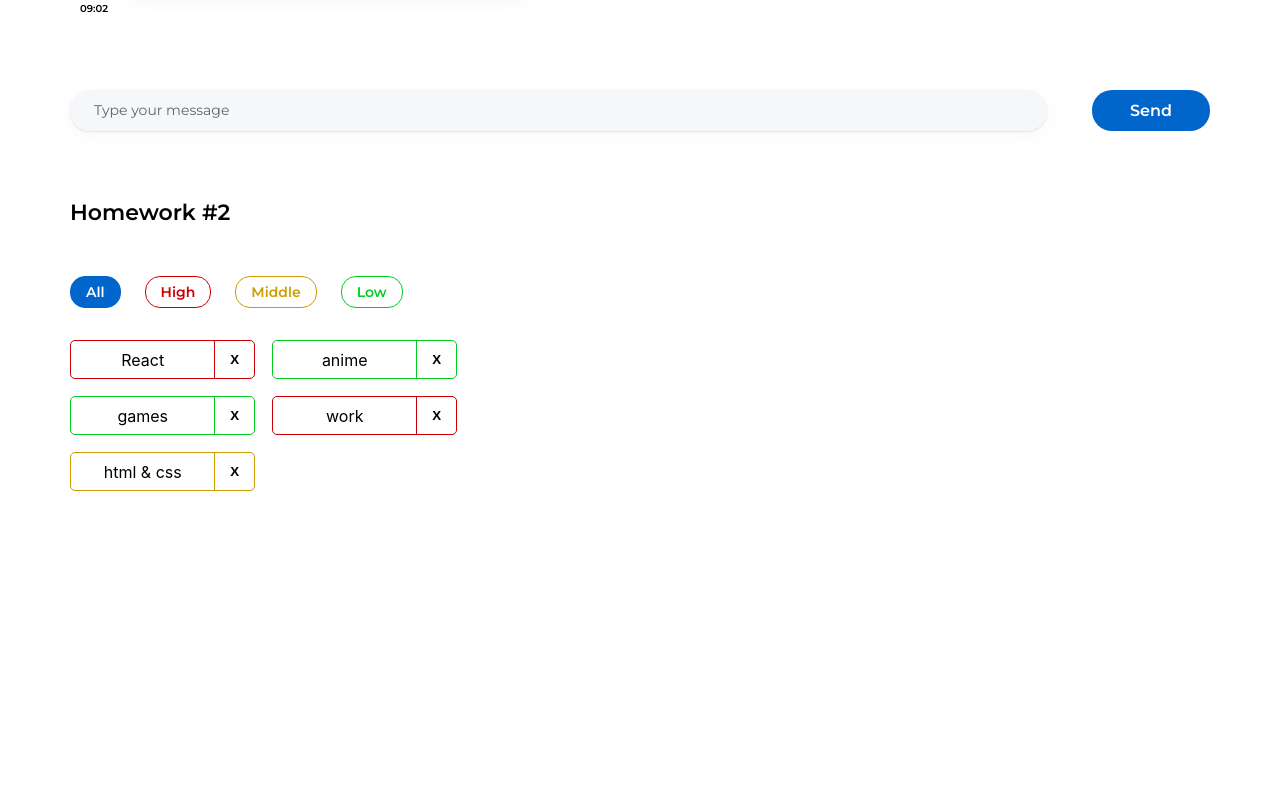
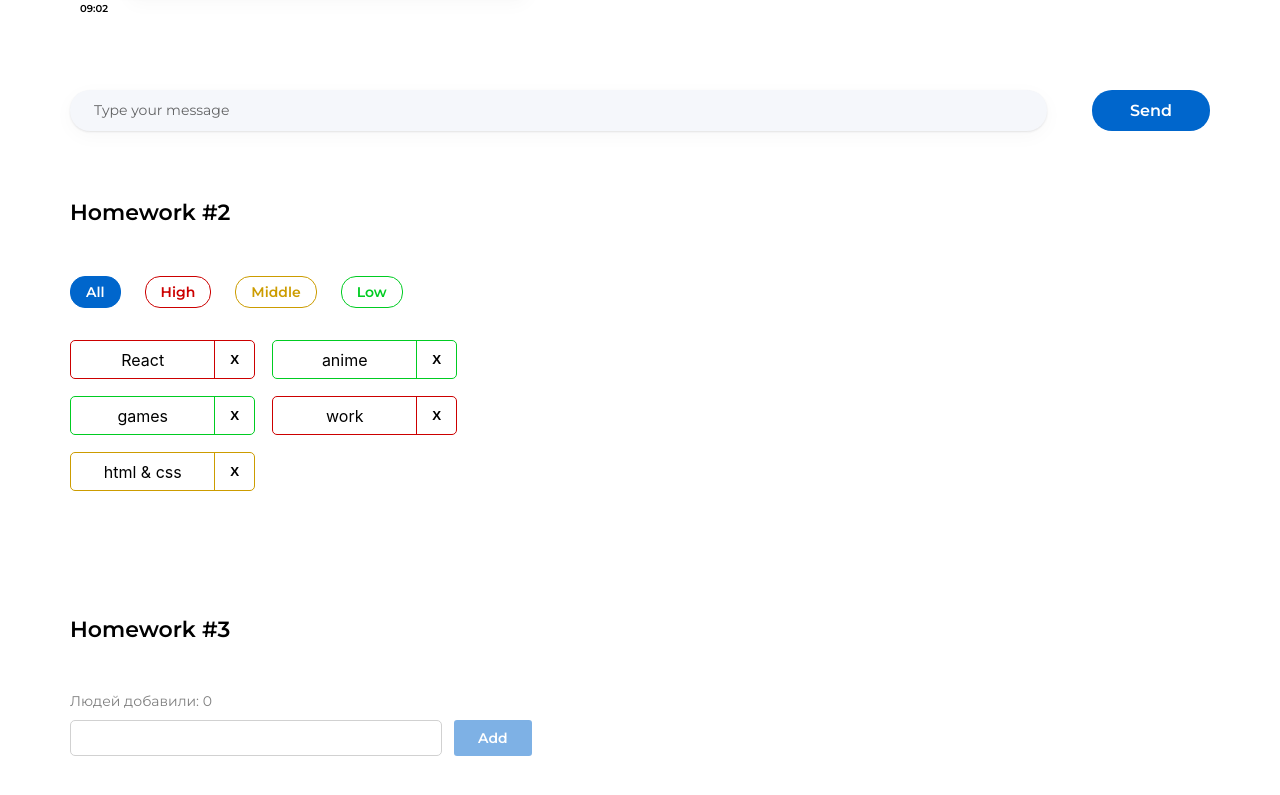
Before and after one commit to DmitriyKutsilin/hws2, a React (Create React App) app: page /#/pre-junior in a window 1280 px wide. Shown: the part 243-1038 px from the top of the page. Before the commit the page ends 834 px from the top, so only its background shows below. Built offline with nearby package versions, Linux system fonts and the light colour scheme.

Commit message:
feat: done hw3

```diff
--- a/src/s1-main/App.tsx
+++ b/src/s1-main/App.tsx
@@ -2,6 +2,7 @@ import React from 'react'
 import s from './App.module.css'
 import HW1 from '../s2-homeworks/hw01/HW1'
 import HW2 from "../s2-homeworks/hw02/HW2";
+import HW3 from "../s2-homeworks/hw03/HW3";
 
 function App() {
     return (
@@ -9,7 +10,7 @@ function App() {
             <HW1/>
             {/*раскомментировать по ходу выполнения*/}
             <HW2/>
-            {/*<HW3/>*/}
+            <HW3/>
             {/*<HW4/>*/}
 
             {/*при выполнении дз 5 и более - закомментировать здесь дз 1-4, так как они есть внутри дз 5*/}
--- a/src/s2-homeworks/hw03/Greeting.module.css
+++ b/src/s2-homeworks/hw03/Greeting.module.css
@@ -1,35 +1,102 @@
 .greetingForm {
+    height: 300px;
+    display: flex;
+    flex-direction: column;
+    gap: 10px;
 }
 
 .inputAndButtonContainer {
+    display: flex;
+    gap: 12px;
 }
 
 .error {
+    margin-top: 10px;
+    color: rgb(204, 0, 0);
+    font-family: Montserrat, sans-serif;
+    font-size: 14px;
+    font-weight: 400;
+    line-height: 17px;
+    text-align: left;
 }
 
 .input {
+    width: 372px;
+    height: 36px;
+    border: 1px solid rgb(209, 209, 209);
+    border-radius: 5px;
+
+    color: rgb(0, 0, 0);
+    font-family: Montserrat, sans-serif;
+    font-size: 16px;
+    font-weight: 500;
+    line-height: 20px;
+    text-align: left;
 }
 
 .input:focus {
+
 }
 
 .errorInput {
+    width: 372px;
+    height: 36px;
+
+    border: 1px solid rgb(204, 0, 0);
+    border-radius: 5px;
 }
 
 .button {
+    border-radius: 3px;
+    background: rgb(0, 102, 204);
+    padding: 5px 24px 5px 24px;
+    width: 78px;
+    height: 36px;
+    border: none;
+
+    color: rgb(255, 255, 255);
+    font-family: Montserrat, sans-serif;
+    font-size: 14px;
+    font-weight: 600;
+    line-height: 20px;
+    text-align: left;
+    cursor: pointer;
 }
 
 .button:focus {
+
 }
 
 .button:active {
+    background: rgb(0, 102, 204);
+    opacity: 0.5;
 }
 
 .button:disabled {
+    width: 78px;
+    height: 36px;
+    padding: 5px 24px 5px 24px;
+    border-radius: 3px;
+    /* Primary/100 */
+    background: rgb(0, 102, 204);
+    opacity: 0.5;
+    border: none;
 }
 
 .text {
+    color: rgba(0, 0, 0, 0.5);
+    font-family: Montserrat, sans-serif;
+    font-size: 14px;
+    font-weight: 400;
+    line-height: 17px;
+    text-align: left;
 }
 
 .greeting {
+    color: rgb(0, 0, 0);
+    font-family: Montserrat, sans-serif;
+    font-size: 14px;
+    font-weight: 500;
+    line-height: 17px;
+    text-align: left;
 }
--- a/src/s2-homeworks/hw03/Greeting.tsx
+++ b/src/s2-homeworks/hw03/Greeting.tsx
@@ -2,14 +2,14 @@ import React, {ChangeEvent, KeyboardEvent} from 'react'
 import s from './Greeting.module.css'
 
 type GreetingPropsType = {
-    name: any // need to fix any
-    setNameCallback: any // need to fix any
-    addUser: any // need to fix any
-    onBlur: any // need to fix any
-    onEnter: any // need to fix any
-    error: any // need to fix any
-    totalUsers: any // need to fix any
-    lastUserName?: any // need to fix any
+    name: string // need to fix any
+    setNameCallback: (e: ChangeEvent<HTMLInputElement> ) => void // need to fix any
+    addUser: () => void // need to fix any
+    onBlur: () => void // need to fix any
+    onEnter: (e: any) => void// need to fix any
+    error: string // need to fix any
+    totalUsers: number // need to fix any
+    lastUserName?: string // need to fix any
 }
 
 // презентационная компонента (для верстальщика)
@@ -25,7 +25,7 @@ const Greeting: React.FC<GreetingPropsType> = (
         lastUserName,
     } // деструктуризация пропсов
 ) => {
-    const inputClass = s.errorInput // need to fix with (?:)
+    const inputClass = error ? s.errorInput : s.input// need to fix with (?:)
 
     return (
         <div id={'hw3-form'} className={s.greetingForm}>
@@ -57,7 +57,7 @@ const Greeting: React.FC<GreetingPropsType> = (
                     className={s.button}
                     disabled={!name.trim()}
                 >
-                    add
+                    Add
                 </button>
             </div>
 
--- a/src/s2-homeworks/hw03/GreetingContainer.tsx
+++ b/src/s2-homeworks/hw03/GreetingContainer.tsx
@@ -1,20 +1,32 @@
-import React, { ChangeEvent, KeyboardEvent, useState } from 'react'
+import React, {ChangeEvent, Dispatch, KeyboardEvent, useState} from 'react'
 import Greeting from './Greeting'
 import { UserType } from './HW3'
 
 type GreetingContainerPropsType = {
-    users: any // need to fix any
-    addUserCallback: any // need to fix any
+    users: UserType[] // need to fix any
+    addUserCallback: (name: string) => void // need to fix any
 }
 
-export const pureAddUser = (name: any, setError: any, setName: any, addUserCallback: any) => {
+export const pureAddUser = (name: string, setError: Dispatch<string>, setName: Dispatch<string>, addUserCallback: (name: string) => void) => {
+    if (name.trim() === '') {
+        setError('Ошибка! Введите имя!')
+    } else {
+        addUserCallback(name)
+        setName('')
+    }
     // если имя пустое - показать ошибку, иначе - добавить юзера и очистить инпут
 }
 
-export const pureOnBlur = (name: any, setError: any) => { // если имя пустое - показать ошибку
+export const pureOnBlur = (name: string, setError: Dispatch<string>) => { // если имя пустое - показать ошибку
+    if (name.trim() === '') {
+        setError('Ошибка! Введите имя!')
+    }
 }
 
-export const pureOnEnter = (e: any, addUser: any) => { // если нажата кнопка Enter - добавить
+export const pureOnEnter = (e: KeyboardEvent<HTMLInputElement>, addUser: () => void) => { // если нажата кнопка Enter - добавить
+    if (e.key === 'Enter') {
+        addUser()
+    }
 }
 
 // более простой и понятный для новичков
@@ -26,11 +38,11 @@ const GreetingContainer: React.FC<GreetingContainerPropsType> = ({
     addUserCallback,
 }) => {
     // деструктуризация пропсов
-    const [name, setName] = useState<any>('') // need to fix any
-    const [error, setError] = useState<any>('') // need to fix any
+    const [name, setName] = useState<string>('') // need to fix any
+    const [error, setError] = useState<string>('') // need to fix any
 
-    const setNameCallback = (e: any) => { // need to fix any
-        setName('some name') // need to fix
+    const setNameCallback = (e: ChangeEvent<HTMLInputElement> ) => { // need to fix any
+        setName(e.currentTarget.value) // need to fix
 
         error && setError('')
     }
@@ -46,8 +58,8 @@ const GreetingContainer: React.FC<GreetingContainerPropsType> = ({
         pureOnEnter(e, addUser)
     }
 
-    const totalUsers = 0 // need to fix
-    const lastUserName = 'some name' // need to fix
+    const totalUsers = users.length // need to fix
+    const lastUserName = users.length !== 0 ? users[users.length - 1].name : '' // need to fix
 
     return (
         <Greeting
--- a/src/s2-homeworks/hw03/HW3.tsx
+++ b/src/s2-homeworks/hw03/HW3.tsx
@@ -1,38 +1,40 @@
-import React, { useState } from 'react'
+import React, {Dispatch, useState} from 'react'
 import { v1 } from 'uuid'
 import s2 from '../../s1-main/App.module.css'
 import GreetingContainer from './GreetingContainer'
 
 /*
-* 1 - описать тип UserType
-* 2 - указать нужный тип в useState с users
-* 3 - дописать типы и логику функции pureAddUserCallback и проверить её тестами
-* 4 - в файле GreetingContainer.tsx дописать типизацию пропсов
-* 5 - в файле GreetingContainer.tsx указать нужные типы в useState с name и error
-* 6 - в файле GreetingContainer.tsx дописать тип и логику функции setNameCallback
-* 7 - в файле GreetingContainer.tsx дописать логику функций pureAddUser, pureOnBlur, pureOnEnter и проверить их тестами
-* 8 - в файле GreetingContainer.tsx вычислить количество добавленных и имя последнего (totalUsers, lastUserName)
-* 9 - в файле Greeting.tsx дописать типизацию пропсов
-* 10 - в файле Greeting.tsx вычислить inputClass в зависимости от наличия ошибки
+done 1 - описать тип UserType
+done 2 - указать нужный тип в useState с users
+done 3 - дописать типы и логику функции pureAddUserCallback и проверить её тестами
+done 4 - в файле GreetingContainer.tsx дописать типизацию пропсов
+done 5 - в файле GreetingContainer.tsx указать нужные типы в useState с name и error
+done ??? 6 - в файле GreetingContainer.tsx дописать тип и логику функции setNameCallback
+done 7 - в файле GreetingContainer.tsx дописать логику функций pureAddUser, pureOnBlur, pureOnEnter и проверить их тестами
+done 8 - в файле GreetingContainer.tsx вычислить количество добавленных и имя последнего (totalUsers, lastUserName)
+done 9 - в файле Greeting.tsx дописать типизацию пропсов
+done 10 - в файле Greeting.tsx вычислить inputClass в зависимости от наличия ошибки
 * 11 - сделать стили в соответствии с дизайном
 * */
 
 // types
 export type UserType = {
-    _id: any // need to fix any
-    name: any // need to fix any
+    _id: string // need to fix any
+    name: string // need to fix any
 }
 
-export const pureAddUserCallback = (name: any, setUsers: any, users: any) => { // need to fix any
+export const pureAddUserCallback = (name: string, setUsers: Dispatch<UserType[]>, users: UserType[]) => { // need to fix any
     const user = { // need to fix
+        _id: v1(),
+        name: name
     }
     setUsers([...users, user])
 }
 
 const HW3 = () => {
-    const [users, setUsers] = useState<any>([]) // need to fix any
+    const [users, setUsers] = useState<UserType[]>([]) // need to fix any
 
-    const addUserCallback = (name: any) => { // need to fix any
+    const addUserCallback = (name: string) => { // need to fix any
         pureAddUserCallback(name, setUsers, users)
     }
 
```
